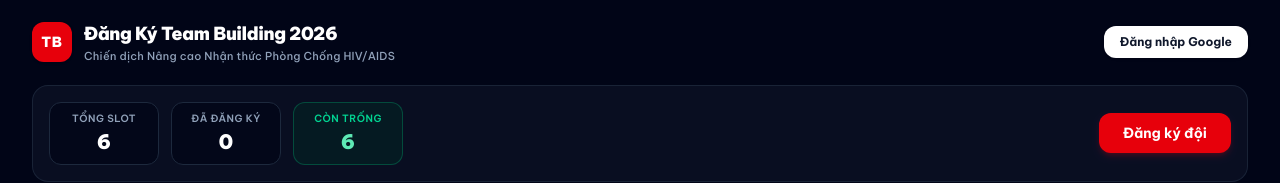
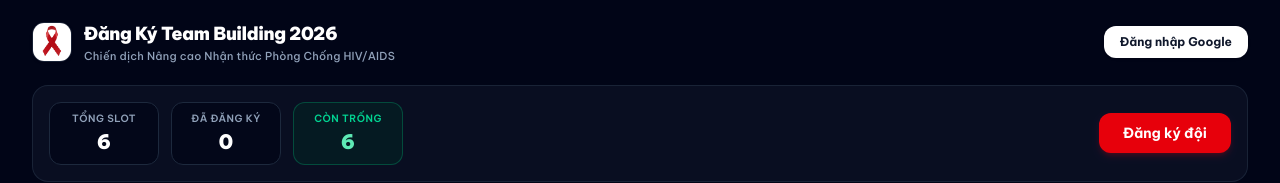
Before and after one commit to Duzaier/hiv-aids-team-building, a Next.js app: page / in a window 1280 px wide. Shown: the top 183 px of the page. Built offline with nearby package versions, Linux system fonts and the light colour scheme; no server answers; the database is empty.

Commit message:
feat(branding): replace red TB badge with official logo in header

```diff
--- a/src/components/layout/Header.tsx
+++ b/src/components/layout/Header.tsx
@@ -44,9 +44,11 @@ export const Header: React.FC<HeaderProps> = ({
         <div className="flex items-center justify-between gap-3 mb-5">
           {/* Logo / Brand */}
           <div className="flex items-center gap-3 min-w-0">
-            <div className="w-10 h-10 rounded-xl bg-red-600 flex items-center justify-center text-white font-black text-sm tracking-wider shadow-sm shrink-0">
-              TB
-            </div>
+            <img
+              src="/logo.png"
+              alt="Logo Team Building"
+              className="w-10 h-10 rounded-xl object-cover shrink-0 shadow-sm border border-slate-800/80"
+            />
             <div className="min-w-0">
               <span className="text-base sm:text-lg font-black text-white tracking-tight block truncate">
                 Đăng Ký Team Building 2026
```
